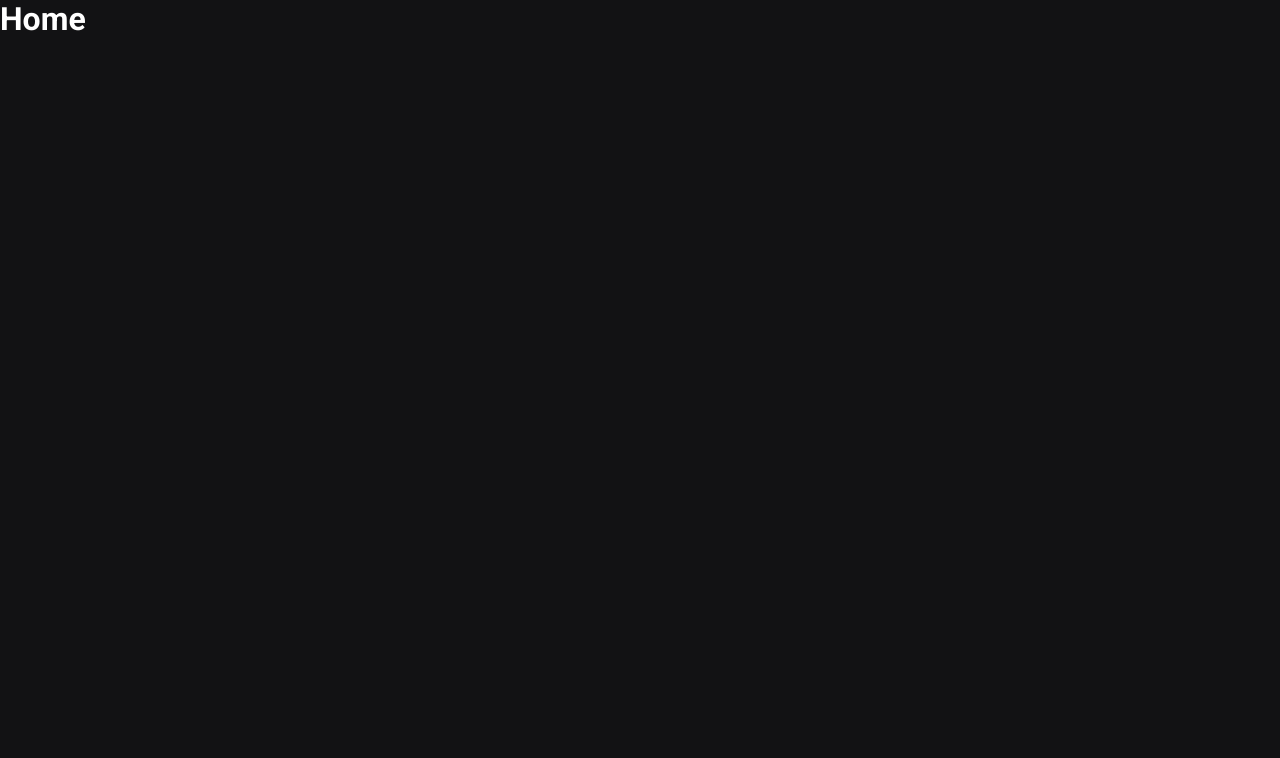
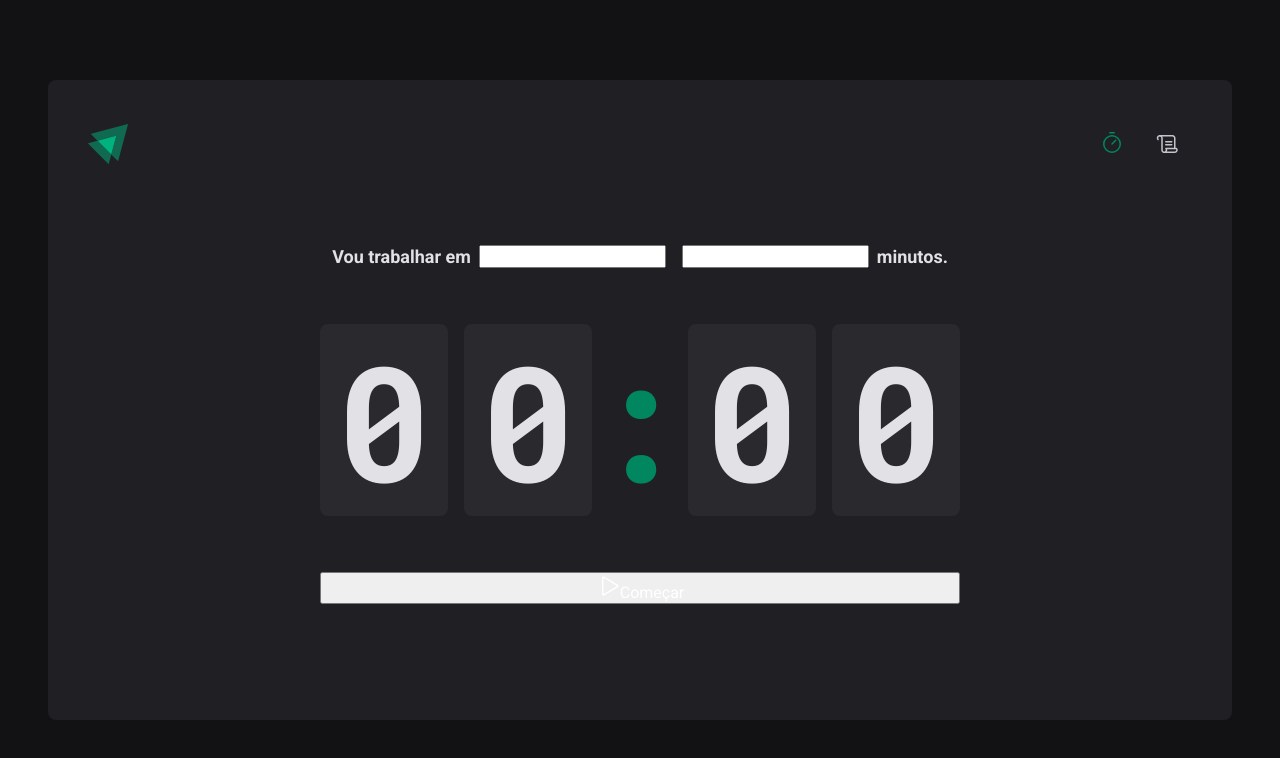
Before and after one commit to MikeFernando/Pomodoro, a React (Vite) app: page / in a window 1280 px wide. Shown: the top 758 px of the page. Built offline with nearby package versions, Linux system fonts and the light colour scheme.

Commit message:
Home css

```diff
--- a/package.json
+++ b/package.json
@@ -10,6 +10,7 @@
     "lint": "eslint src --ext .ts,.tsx"
   },
   "dependencies": {
+    "phosphor-react": "^1.4.1",
     "react": "^18.2.0",
     "react-dom": "^18.2.0",
     "react-router-dom": "^6.10.0",
--- a/src/Router.tsx
+++ b/src/Router.tsx
@@ -2,12 +2,15 @@
 
 import { Home } from './pages/Home'
 import { History } from './pages/History'
+import { LayoutDefault } from './layouts/DefaultLayout'
 
 export function Router() {
   return (
     <Routes>
-      <Route path="/" element={<Home />} />
-      <Route path="/history" element={<History />} />
+      <Route path="/" element={<LayoutDefault />}>
+        <Route path="/" element={<Home />} />
+        <Route path="/history" element={<History />} />
+      </Route>
     </Routes>
   )
 }
--- /dev/null
+++ b/src/components/Header/index.tsx
@@ -0,0 +1,23 @@
+import { Timer, Scroll } from 'phosphor-react'
+import { NavLink } from 'react-router-dom'
+
+import logoImg from '../../assets/logo-ignite.svg'
+
+import * as S from './styles'
+
+export function Header() {
+  return (
+    <S.HeaderContainer>
+      <img src={logoImg} alt="" />
+
+      <nav>
+        <NavLink to="/" title="Timer">
+          <Timer size={24} />
+        </NavLink>
+        <NavLink to="history" title="Histórico">
+          <Scroll size={24} />
+        </NavLink>
+      </nav>
+    </S.HeaderContainer>
+  )
+}
--- /dev/null
+++ b/src/components/Header/styles.ts
@@ -0,0 +1,36 @@
+import styled from 'styled-components'
+
+export const HeaderContainer = styled.header`
+  display: flex;
+  align-items: center;
+  justify-content: space-between;
+
+  nav {
+    display: flex;
+    gap: 0.5rem;
+
+    a {
+      display: flex;
+      align-items: center;
+      justify-content: center;
+
+      width: 3rem;
+      height: 3rem;
+
+      color: ${(props) => props.theme['gray-300']};
+
+      border-bottom: 3px solid transparent;
+      border-top: 3px solid transparent;
+
+      transition: ease-in-out 0.2s;
+
+      &:hover {
+        border-bottom: 3px solid ${(props) => props.theme['green-500']};
+      }
+
+      &.active {
+        color: ${(props) => props.theme['green-500']};
+      }
+    }
+  }
+`
--- /dev/null
+++ b/src/layouts/DefaultLayout/index.tsx
@@ -0,0 +1,14 @@
+import { Outlet } from 'react-router-dom'
+
+import { Header } from '../../components/Header'
+
+import * as S from './styles'
+
+export function LayoutDefault() {
+  return (
+    <S.DefaultLayoutContainer>
+      <Header />
+      <Outlet />
+    </S.DefaultLayoutContainer>
+  )
+}
--- /dev/null
+++ b/src/layouts/DefaultLayout/styles.ts
@@ -0,0 +1,14 @@
+import styled from 'styled-components'
+
+export const DefaultLayoutContainer = styled.div`
+  max-width: 74rem;
+  height: calc(100vh - 10rem);
+  margin: 5rem auto;
+  padding: 2.5rem;
+
+  background-color: ${(props) => props.theme['gray-800']};
+  border-radius: 8px;
+
+  display: flex;
+  flex-direction: column;
+`
--- a/src/pages/Home.tsx
+++ /dev/null
@@ -1,3 +0,0 @@
-export function Home() {
-  return <h1>Home</h1>
-}
--- /dev/null
+++ b/src/pages/Home/index.tsx
@@ -0,0 +1,38 @@
+import { Play } from 'phosphor-react'
+import {
+  CountdownContainer,
+  FormContainer,
+  HomeContainer,
+  Separator,
+} from './styles'
+
+export function Home() {
+  return (
+    <HomeContainer>
+      <form action="">
+        <FormContainer>
+          <label htmlFor="task">Vou trabalhar em</label>
+          <input type="text" id="task" />
+
+          <label htmlFor="minutesAmount"></label>
+          <input type="text" id="minutesAmount" />
+
+          <span>minutos.</span>
+        </FormContainer>
+
+        <CountdownContainer>
+          <span>0</span>
+          <span>0</span>
+          <Separator>:</Separator>
+          <span>0</span>
+          <span>0</span>
+        </CountdownContainer>
+
+        <button type="submit">
+          <Play size={24} />
+          Começar
+        </button>
+      </form>
+    </HomeContainer>
+  )
+}
--- /dev/null
+++ b/src/pages/Home/styles.ts
@@ -0,0 +1,52 @@
+import styled from 'styled-components'
+
+export const HomeContainer = styled.main`
+  flex: 1;
+
+  display: flex;
+  flex-direction: column;
+  align-items: center;
+  justify-content: center;
+
+  form {
+    display: flex;
+    flex-direction: column;
+    justify-content: center;
+    gap: 3.5rem;
+  }
+`
+export const FormContainer = styled.div`
+  width: 100%;
+  display: flex;
+  align-items: center;
+  justify-content: center;
+  gap: 0.5rem;
+  color: ${(props) => props.theme['gray-100']};
+  font-size: 1.125rem;
+  font-weight: bold;
+  flex-wrap: wrap;
+`
+export const CountdownContainer = styled.div`
+  font-family: 'Roboto Mono', monospace;
+  font-size: 10rem;
+  line-height: 8rem;
+  color: ${(props) => props.theme['gray-100']};
+
+  display: flex;
+  gap: 1rem;
+
+  span {
+    background-color: ${(props) => props.theme['gray-700']};
+    padding: 2rem 1rem;
+    border-radius: 8px;
+  }
+`
+export const Separator = styled.div`
+  padding: 2rem 0;
+  color: ${(props) => props.theme['green-500']};
+
+  width: 4rem;
+  overflow: hidden;
+  display: flex;
+  justify-content: center;
+`
--- a/src/styles/global.ts
+++ b/src/styles/global.ts
@@ -7,9 +7,15 @@
     box-sizing: border-box;
   }
 
+  :focus {
+    outline: 0;
+    box-shadow: 0 0 0 2px ${(props) => props.theme['green-500']};
+  }
+
   body {
-    background-color: ${({ theme }) => theme['gray-900']};
-    color: ${({ theme }) => theme['gray-900']}
+    background-color: ${(props) => props.theme['gray-900']};
+    color: ${(props) => props.theme['gray-900']};
+    -webkit-font-smoothing: antialiased;
   }
 
   body, button, input, textarea {
--- a/tsconfig.json
+++ b/tsconfig.json
@@ -14,7 +14,7 @@
     "resolveJsonModule": true,
     "isolatedModules": true,
     "noEmit": true,
-    "jsx": "react-jsx"
+    "jsx": "react-jsx",
   },
   "include": ["src"],
   "references": [{ "path": "./tsconfig.node.json" }]
```
Also changed, not shown: src/assets/logo-ignite.svg (added), 1 other file (tests, documents, lock files or other folders).
